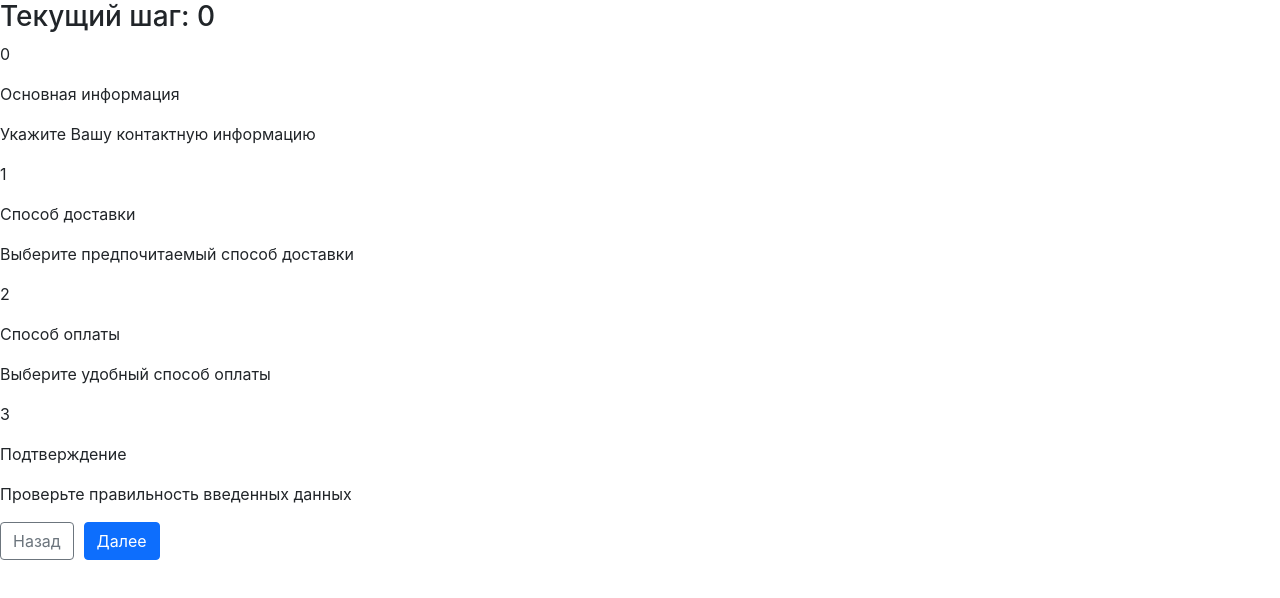
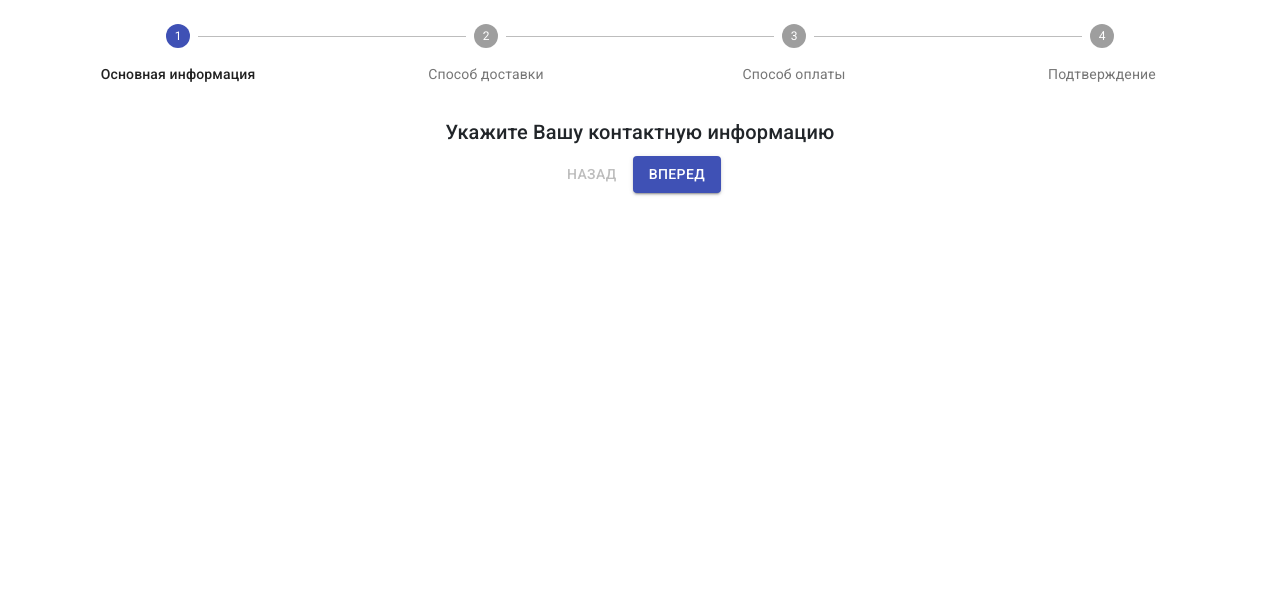
Before and after one commit to danilka7178/order-form, a React (Create React App) app: page / in a window 1280 px wide. Shown: the top 598 px of the page. Built offline with nearby package versions, Linux system fonts and the light colour scheme.

Commit message:
Stepper and mainbuttons done!

```diff
--- a/public/index.html
+++ b/public/index.html
@@ -15,6 +15,7 @@
   <link rel="manifest" href="%PUBLIC_URL%/manifest.json" />
   <link href="https://cdn.jsdelivr.net/npm/bootstrap@5.0.0-beta1/dist/css/bootstrap.min.css" rel="stylesheet"
     integrity="sha384-giJF6kkoqNQ00vy+HMDP7azOuL0xtbfIcaT9wjKHr8RbDVddVHyTfAAsrekwKmP1" crossorigin="anonymous">
+  <link rel="stylesheet" href="https://fonts.googleapis.com/css?family=Roboto:300,400,500,700&display=swap" />
 
   <title>React App</title>
 </head>
--- a/src/App.js
+++ b/src/App.js
@@ -1,54 +1,11 @@
-import { useSelector, useDispatch } from "react-redux";
-import { Button } from 'react-bootstrap';
-import { handleNext, handleReset } from "./store/steps/actions"
+import { MyStepper, MainButtons } from "./components";
 
 
 function App() {
-  const { step, steps } = useSelector(asd => asd.stepVault);
-  const dispatch = useDispatch();
-
-  const clickNextStep = () => {
-    dispatch(handleNext())
-  }
-
-  const clickResetStep = () => {
-    dispatch(handleReset())
-  }
-
   return (
     <div className="App">
-      <h3>Текущий шаг: {step}</h3>
-      {steps.map((obj) => {
-        return (
-          <div key={`${obj.id}_${obj.name.substr(0, 5)}`}>
-            <p>{obj.id}</p>
-            <p>{obj.name}</p>
-            <p>{obj.content}</p>
-          </div>
-        )
-      })
-      }
-      {step !== steps.length ? (
-        <div>
-          <Button
-            variant="outline-secondary"
-          >
-            Назад</Button>
-          <Button
-            variant={step === steps.length - 1 ? "success" : "primary"}
-            className="btn-next"
-            onClick={clickNextStep}
-          >
-            {step === steps.length - 1 ? "Оплатить" : "Далее"}</Button>
-        </div>
-      ) :
-        (
-          <Button
-            variant="info"
-            className="btn-next"
-            onClick={clickResetStep}
-          >Вернуться на первый шаг</Button>
-        )}
+      <MyStepper />
+      <MainButtons />
     </div>
   );
 }
--- /dev/null
+++ b/src/components/MainButtons.jsx
@@ -0,0 +1,68 @@
+import Button from '@material-ui/core/Button';
+import { makeStyles } from '@material-ui/core/styles';
+
+import { useSelector, useDispatch } from "react-redux";
+import { handleNext, handleBack, handleReset } from "../store/steps/actions";
+
+const useStyles = makeStyles((theme) => ({
+   backButton: {
+      marginRight: theme.spacing(1),
+   },
+   containerButtons: {
+      textAlign: "center",
+   }
+}));
+
+function MainButtons() {
+   const { step, steps } = useSelector(state => state.stepVault);
+   const dispatch = useDispatch();
+   const classes = useStyles();
+
+   const clickNextStep = () => {
+      dispatch(handleNext())
+   }
+
+   const clickPrevStep = () => {
+      dispatch(handleBack())
+   }
+
+   const clickResetStep = () => {
+      dispatch(handleReset())
+   }
+
+   return (
+      <div className={classes.containerButtons}>
+         {step === steps.length ? (
+            <div>
+               <Button
+                  variant="contained"
+                  color="secondary"
+                  onClick={clickResetStep}
+               >
+                  Вернуться на первый шаг
+                     </Button>
+            </div>
+         ) : (
+               <div>
+                  <Button
+                     disabled={step === 0}
+                     onClick={clickPrevStep}
+                     className={classes.backButton}
+                  >
+                     Назад
+                        </Button>
+                  <Button
+                     variant="contained"
+                     color={step !== steps.length - 1 ? "primary" : "secondary"}
+                     onClick={clickNextStep}
+                  >
+                     {step === steps.length - 1 ? 'Оплатить' : 'Вперед'}
+                  </Button>
+               </div>
+
+            )}
+      </div>
+   )
+}
+
+export default MainButtons;
--- /dev/null
+++ b/src/components/MyStepper.jsx
@@ -0,0 +1,52 @@
+import React from 'react';
+import { makeStyles } from '@material-ui/core/styles';
+import Stepper from '@material-ui/core/Stepper';
+import Step from '@material-ui/core/Step';
+import StepLabel from '@material-ui/core/StepLabel';
+import Typography from '@material-ui/core/Typography';
+
+import { useSelector } from "react-redux";
+
+const useStyles = makeStyles((theme) => ({
+   root: {
+      width: '100%',
+   },
+   instructions: {
+      marginTop: theme.spacing(1),
+      marginBottom: theme.spacing(1),
+      textAlign: "center"
+   },
+}));
+
+function MyStepper() {
+   const { step, steps } = useSelector(state => state.stepVault);
+   const classes = useStyles();
+
+   const getStepContent = (step) => {
+      return (
+         steps.filter((obj) => obj.id === step)[0].content
+      )
+   }
+
+   return (
+      <div className={classes.root}>
+         <Stepper activeStep={step} alternativeLabel>
+            {steps.map(({ id, name }) => (
+               <Step key={`${id}_${name.substr(0, 5)}`}>
+                  <StepLabel>{name}</StepLabel>
+               </Step>
+            ))}
+         </Stepper>
+         <div>
+            <Typography
+               variant="h6"
+               className={classes.instructions}
+            >
+               {getStepContent(step)}
+            </Typography>
+         </div>
+      </div>
+   );
+}
+
+export default MyStepper;
--- /dev/null
+++ b/src/components/index.js
@@ -0,0 +1,7 @@
+import MainButtons from "./MainButtons";
+import MyStepper from "./MyStepper";
+
+export {
+   MainButtons,
+   MyStepper
+}
--- a/src/index.scss
+++ b/src/index.scss
@@ -10,6 +10,7 @@ code {
   font-family: source-code-pro, Menlo, Monaco, Consolas, "Courier New", monospace;
 }
 
-.btn-next {
-  margin: 0px 0px 0px 10px;
+.content-text {
+  margin-left: auto;
+  margin-right: auto;
 }
```
Also changed, not shown: 1 other file (tests, documents, lock files or other folders).
